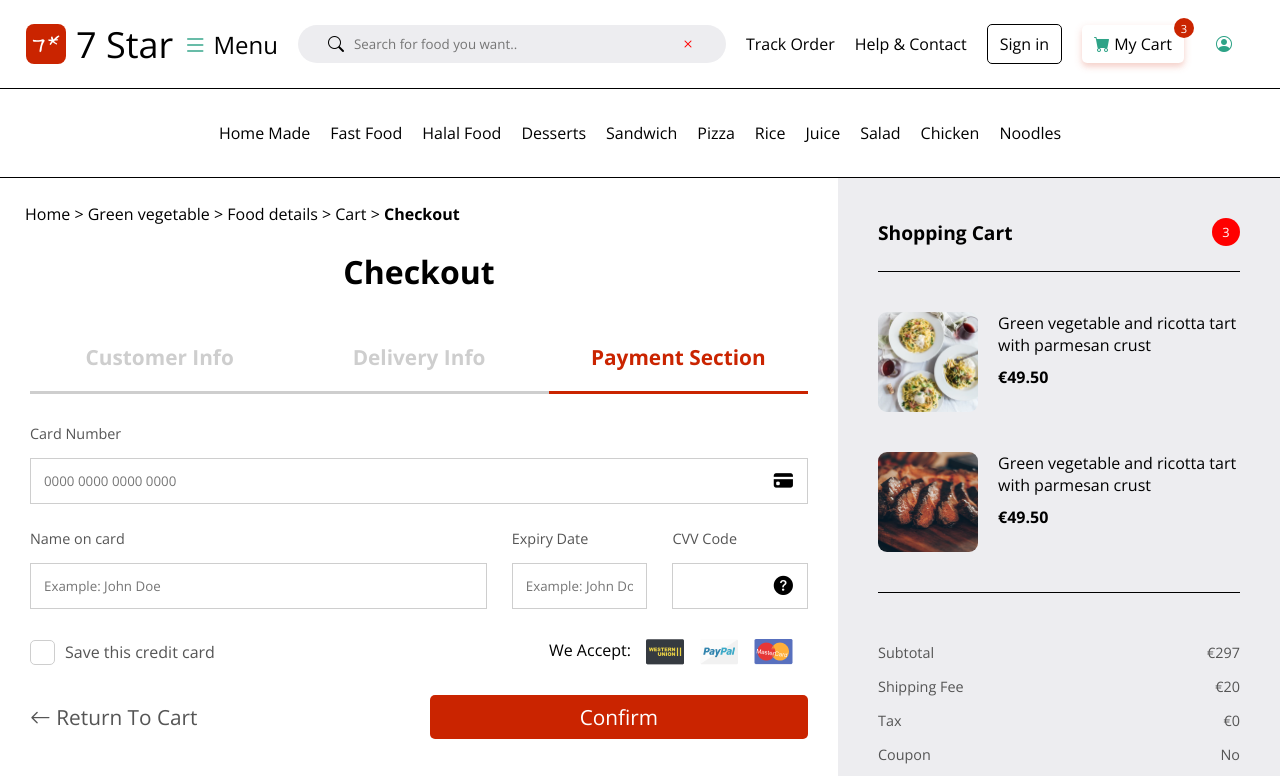
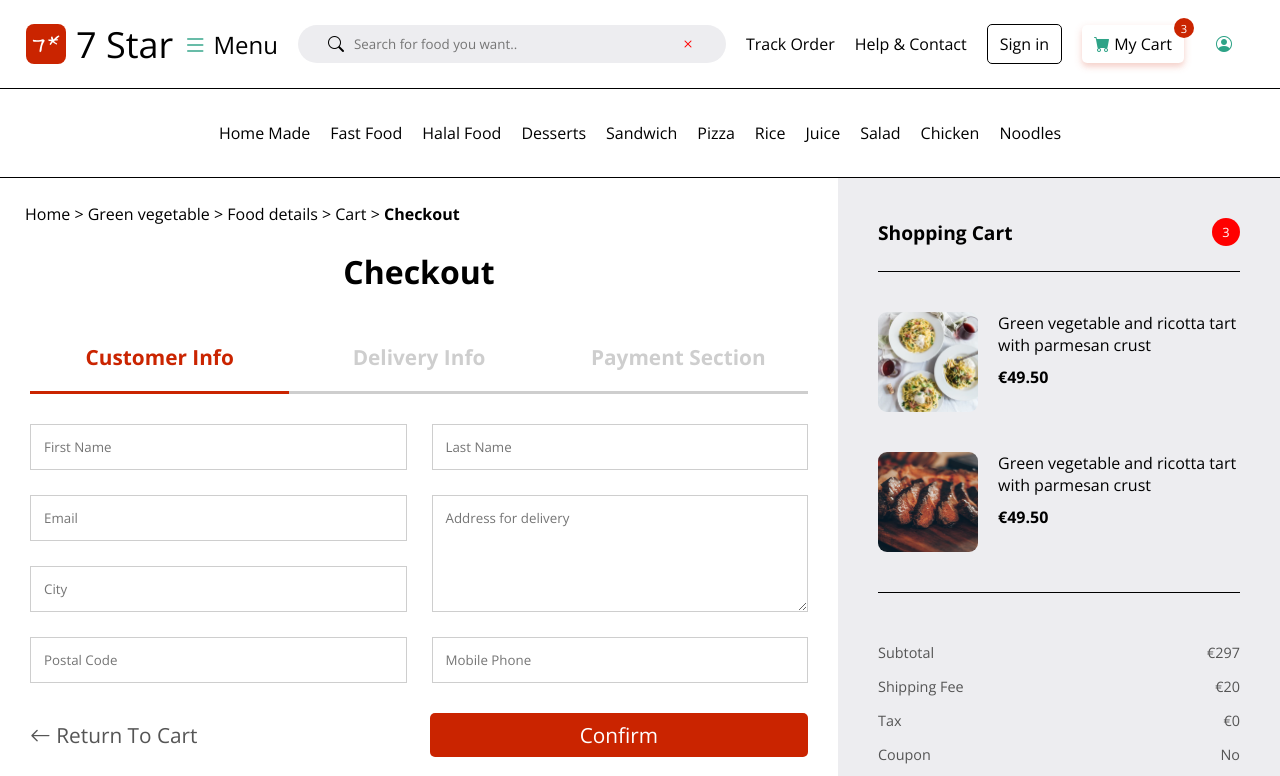
Before and after one commit to n0k1b/7star-ecommerce-frontend, a plain HTML site: page checkout.html in a window 1280 px wide. Both pictures are taken after a click on the element "Customer Info". Shown: the top 776 px of the page. Drawn offline with nearby package versions, Linux system fonts and the light colour scheme.

Commit message:
Checkout page tab functionality, customer, delivery info form added

```diff
--- a/assets/css/checkout.scss
+++ b/assets/css/checkout.scss
@@ -4,7 +4,9 @@
     .checkout {
         flex: 1;
     }
-
+    .hide {
+        display: none !important;
+    }
     h1 {
         text-align: center;
     }
@@ -35,7 +37,6 @@
         }
         .fields {
             margin-top: 30px;
-
             .payment_selection {
                 form {
                     display: grid;
@@ -103,6 +104,17 @@
                         }
                     }
                 }
+            }
+            .double_column {
+                display: grid;
+                grid-gap: 25px;
+                grid-template-columns: repeat(2, 1fr);
+                grid-template-rows: auto;
+                width: 100%;
+                .span-row-2 {
+                    grid-row: span 2;
+                }
+            }
             .action {
                 margin-top: 30px;
                 display: flex;
@@ -118,7 +130,6 @@
                         padding-left: 150px;
                         padding-right: 150px;
                         font-weight: lighter;
-                        }
                     }
                 }
             }
--- /dev/null
+++ b/assets/js/tabs.js
@@ -0,0 +1,19 @@
+document.querySelectorAll(".tab").forEach(item=> {
+    item.addEventListener('click', e => {
+        document.querySelectorAll(".tab").forEach(item => {
+            item.classList.remove('selected')
+        })
+        e.target.classList.add('selected')
+        renderTabView()
+    })
+})
+function renderTabView () {
+    document.querySelectorAll(".tab").forEach(item => {
+        if(item.classList.contains('selected')) {
+            if(document.getElementById(item.dataset.field) !== null ) document.getElementById(item.dataset.field).classList.remove('hide');
+        } else {
+            if(document.getElementById(item.dataset.field) !== null ) document.getElementById(item.dataset.field).classList.add('hide');
+        }
+    })
+}
+renderTabView()
--- a/checkout.html
+++ b/checkout.html
@@ -186,9 +186,9 @@
             <h1>Checkout</h1>
             <div class="tab_navigator">
                 <div class="tabs">
-                    <div class="tab" data-field="payment_selection">Customer Info</div>
-                    <div class="tab" data-field="delivery_info">Delivery Info</div>
-                    <div class="tab selected" data-field="customer_info">Payment Section</div>
+                    <div class="tab" data-field="customer_info">Customer Info</div>
+                    <div class="tab selected" data-field="delivery_info">Delivery Info</div>
+                    <div class="tab" data-field="payment_selection">Payment Section</div>
                 </div>
                 <div class="fields">
                     <div id="payment_selection" class="payment_selection">
@@ -227,6 +227,64 @@
                                 <img src="assets/img/payment_cards/Group 19.png" alt="">
                             </div>
                         </div>
+                        <div class="action">
+                            <a href=""><i class="bi bi-arrow-left"></i> Return To Cart</a>
+                            <a href="" class="btn btn-primary">Confirm</a>
+                        </div>
+                    </div>
+                    <div id="customer_info">
+                        <form action="" class="double_column">
+                            <div class="input_group cc">
+                                <div class="groued_input cc">
+                                    <input type="text" placeholder="First Name">
+                                </div>
+                            </div>
+                            <div class="input_group name">
+                                <input type="text" placeholder="Last Name">
+                            </div>
+                            <div class="input_group email">
+                                <input type="text" placeholder="Email">
+                            </div>
+                            <div class="input_group cvv span-row-2">
+                                <div class="groued_input" style="height: 100%">
+                                    <textarea placeholder="Address for delivery" style="height: 100%"></textarea>
+                                </div>
+                            </div>
+                            <div class="input_group city">
+                                <input type="text" placeholder="City">
+                            </div>
+                            <div class="input_group email">
+                                <input type="text" placeholder="Postal Code">
+                            </div>
+                            <div class="input_group mobile_phone">
+                                <input type="text" placeholder="Mobile Phone">
+                            </div>
+                        </form>
+                        <div class="action">
+                            <a href=""><i class="bi bi-arrow-left"></i> Return To Cart</a>
+                            <a href="" class="btn btn-primary">Confirm</a>
+                        </div>
+                    </div>
+                    <div id="delivery_info">
+                        <form action="" class="double_column">
+                            <div class="input_group name">
+                                <input type="text" placeholder="Name For Delivery">
+                            </div>
+                            <div class="input_group email">
+                                <input type="text" placeholder="District">
+                            </div>
+                            <div class="input_group cvv span-row-2">
+                                <div class="groued_input" style="height: 100%">
+                                    <textarea placeholder="Address for delivery" style="height: 100%"></textarea>
+                                </div>
+                            </div>
+                            <div class="input_group city">
+                                <input type="text" placeholder="Contact Number">
+                            </div>
+                            <div class="input_group email">
+                                <input type="text" placeholder="Postal Code">
+                            </div>
+                        </form>
                         <div class="action">
                             <a href=""><i class="bi bi-arrow-left"></i> Return To Cart</a>
                             <a href="" class="btn btn-primary">Confirm</a>
@@ -395,4 +453,5 @@
     </footer>
     <script src="assets/js/style.js"></script>
     <script src="assets/js/navbar.js"></script>
+    <script src="assets/js/tabs.js"></script>
 </body>
```
Also changed, not shown: assets/css/checkout.css, 2 other files. Lines whose indentation alone changed are shown as unchanged.
